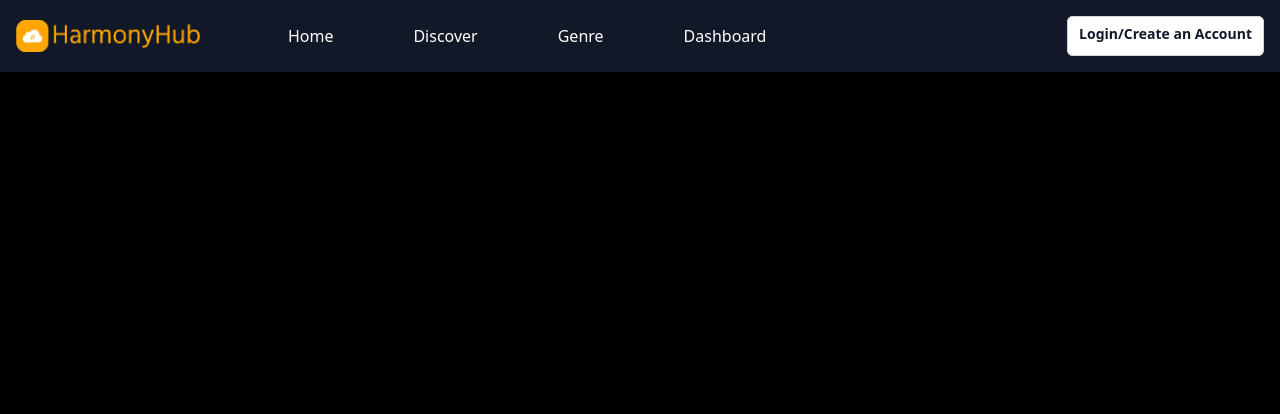
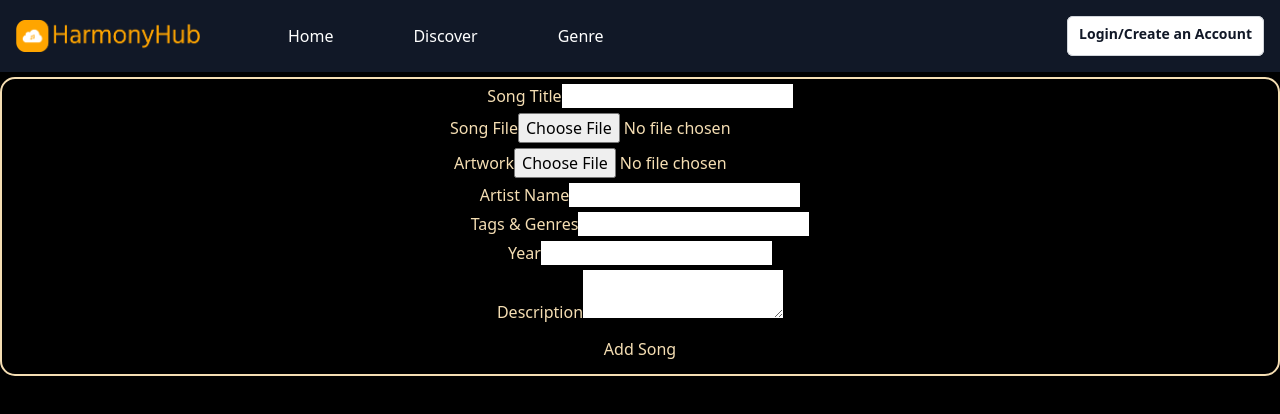
Before and after one commit to sophiephie/HarmonyHub-Client, a React (Create React App) app: page /addsong in a window 1280 px wide. Shown: the top 414 px of the page. Built offline with nearby package versions, Linux system fonts and the light colour scheme.

Commit message:
started add song page

```diff
--- a/src/components/navBar.js
+++ b/src/components/navBar.js
@@ -7,6 +7,7 @@ import SignUpPage from "../pages/signup";
 import Dashboard from "../pages/userDash";
 import EmailLoginForm from "./loginForm";
 import axios from "axios";
+import AddSong from "../pages/addsong";
 
 const NavBar = () => {
   const navigate = useNavigate();
@@ -102,9 +103,16 @@ const NavBar = () => {
                 <div className="text-white ml-20">
                   <Link to="/">Genre</Link>
                 </div>
-                <div className="text-white ml-20">
-                  <Link to="/dashboard">Dashboard</Link>
-                </div>
+                {isLoggedIn && (
+                  <div className="text-white ml-20">
+                    <Link to="/dashboard">Dashboard</Link>
+                  </div>
+                )}
+                {isLoggedIn && (
+                  <div className="text-white ml-20">
+                    <Link to="/addsong">Add a Song</Link>
+                  </div>
+                )}
               </div>
               {/* Show log out button if the user is logged in, otherwise show login button */}
               <div className="w-150">
@@ -157,6 +165,7 @@ const NavBar = () => {
         <Route path="/" element={<Home />} />
         <Route path="/dashboard" element={<Dashboard />} />
         <Route path="/signup" element={<SignUpPage />} />
+        <Route path="/addsong" element={<AddSong />} />
       </Routes>
     </div>
   );
--- /dev/null
+++ b/src/pages/addsong.js
@@ -0,0 +1,103 @@
+import React from "react";
+import axios from "axios";
+import { useEffect, useState } from "react";
+import * as Yup from "yup";
+import { Formik, Form, Field, ErrorMessage } from "formik";
+
+function AddSong() {
+  const initialValues = {
+    songTitle: "",
+    songURL: [],
+    artworkURL: [],
+    artistName: "",
+    tags: "",
+    year: "",
+    description: "",
+  };
+
+  const validationSchema = Yup.object().shape({
+    songTitle: Yup.string().min(1).max(50).required(),
+    songURL: Yup.array().min(1).max(1),
+    artworkURL: Yup.array().max(1),
+    artistName: Yup.string().max(45),
+    albumTitle: Yup.string().max(45),
+    tags: Yup.string().max(255),
+    year: Yup.date(),
+    description: Yup.string().max(144),
+  });
+
+  const addSong = (data) => {
+    axios
+      .post("http://localhost:3001/songs/post", data, {
+        headers: { jwtToken: localStorage.getItem("jwtToken") },
+      })
+      .then((response) => {
+        if (response.data.error) {
+          console.log(response.data.error);
+        } else {
+          //idk?
+        }
+      });
+  };
+
+  return (
+    <div className="outer">
+      <div className="card">
+        <Formik
+          initialValues={initialValues}
+          onSubmit={addSong}
+          validationSchema={validationSchema}
+        >
+          <Form>
+            <div className="inner">
+              <label>Song Title</label>
+              <ErrorMessage name="songTitle" component="span" />
+              <Field name="songTitle" />
+            </div>
+            <div className="inner">
+              <label>Song File</label>
+              <input
+                name="songURL"
+                type="file"
+                onChange={(e) => {
+                  const songFile = e.target.files;
+                  let ArrayOfSongs = Array.from(songFile);
+                  Formik.setFieldValue("songURL", ArrayOfSongs);
+                }}
+              />
+            </div>
+            <div className="inner">
+              <label>Artwork</label>
+              <input name="artworkURL" type="file" />
+            </div>
+            <div className="inner">
+              <label>Artist Name</label>
+              <ErrorMessage name="artistName" component="span" />
+              <Field name="artistName" />
+            </div>
+            <div className="inner">
+              <label>Tags & Genres</label>
+              <ErrorMessage name="tags" component="span" />
+              <Field name="tags" />
+            </div>
+            <div className="inner">
+              <label>Year</label>
+              <ErrorMessage name="year" component="span" />
+              <Field name="year" />
+            </div>
+            <div className="inner">
+              <label>Description</label>
+              <ErrorMessage name="description" component="span" />
+              <Field name="decription" as="textarea" />
+            </div>
+            <div className="inner">
+              <button type="submit">Add Song</button>
+            </div>
+          </Form>
+        </Formik>
+      </div>
+    </div>
+  );
+}
+
+export default AddSong;
--- a/src/pages/userDash.js
+++ b/src/pages/userDash.js
@@ -56,15 +56,16 @@ function Dashboard() {
       });
   };
 
-  const changePass = () => {
+  const changePass = (data) => {
     axios
-      .put("http://localhost:3001/users/dashboard/changepassword", {
+      .put("http://localhost:3001/users/dashboard/changePassword", data, {
         headers: { jwtToken: localStorage.getItem("jwtToken") },
       })
       .then((response) => {
         if (response.data.error) {
           console.log(response.data.error);
         } else {
+          setShowPassChange(false);
         }
       });
   };
@@ -120,20 +121,30 @@ function Dashboard() {
                     validationSchema={infoValidation}
                   >
                     <Form>
+                      <div className="inner">
                         <label>Display Name:</label>
                         <ErrorMessage name="displayName" component="span" />
                         <Field
                           name="displayName"
                           placeholder={value.displayName}
                         />
+                      </div>
+                      <div className="inner">
                         <label>Email:</label>
                         <ErrorMessage name="email" component="span" />
                         <Field name="email" placeholder={value.email} />
+                      </div>
+                      <div className="inner">
                         <label>Enter password:</label>
                         <ErrorMessage name="password" component="span" />
                         <Field name="password" type="password" />
+                      </div>
+                      <div className="inner">
                         <button type="submit">Update</button>
+                      </div>
+                      <div className="inner">
                         <button onClick={toggleUpdateForm}>Cancel</button>
+                      </div>
                     </Form>
                   </Formik>
                 </div>
@@ -154,16 +165,22 @@ function Dashboard() {
                         validationSchema={passValiation}
                       >
                         <Form>
+                          <div className="inner">
                             <label>Old password:</label>
                             <ErrorMessage name="oldPass" component="span" />
                             <Field name="oldPass" type="password" />
+                          </div>
+                          <div className="inner">
                             <label>New password:</label>
                             <ErrorMessage name="newPass" component="span" />
                             <Field name="newPass" type="password" />
-                          <button onClick={togglePassChange} type="submit">
-                            Change Password
-                          </button>
+                          </div>
+                          <div className="inner">
+                            <button type="submit">Change Password</button>
+                          </div>
+                          <div className="inner">
                             <button onClick={togglePassChange}>Cancel</button>
+                          </div>
                         </Form>
                       </Formik>
                     </div>
@@ -186,12 +203,12 @@ function Dashboard() {
                 <p>{value.songTitle}</p>
                 <label>Song Data</label>
                 {/* button to change? */}
-                <label>Artowrk</label>
+                <label>Artwork</label>
                 {/* display image and button to change? */}
                 <label>Artist: </label>
                 <p>{value.artistName}</p>
                 <label>Album:</label>
-                <p>{value.albumName}</p>
+                <p>{value.albumTitle}</p>
                 <label>Tags:</label>
                 <p>{value.tags}</p>
                 <label>Year:</label>
```
Lines whose indentation alone changed are shown as unchanged.
